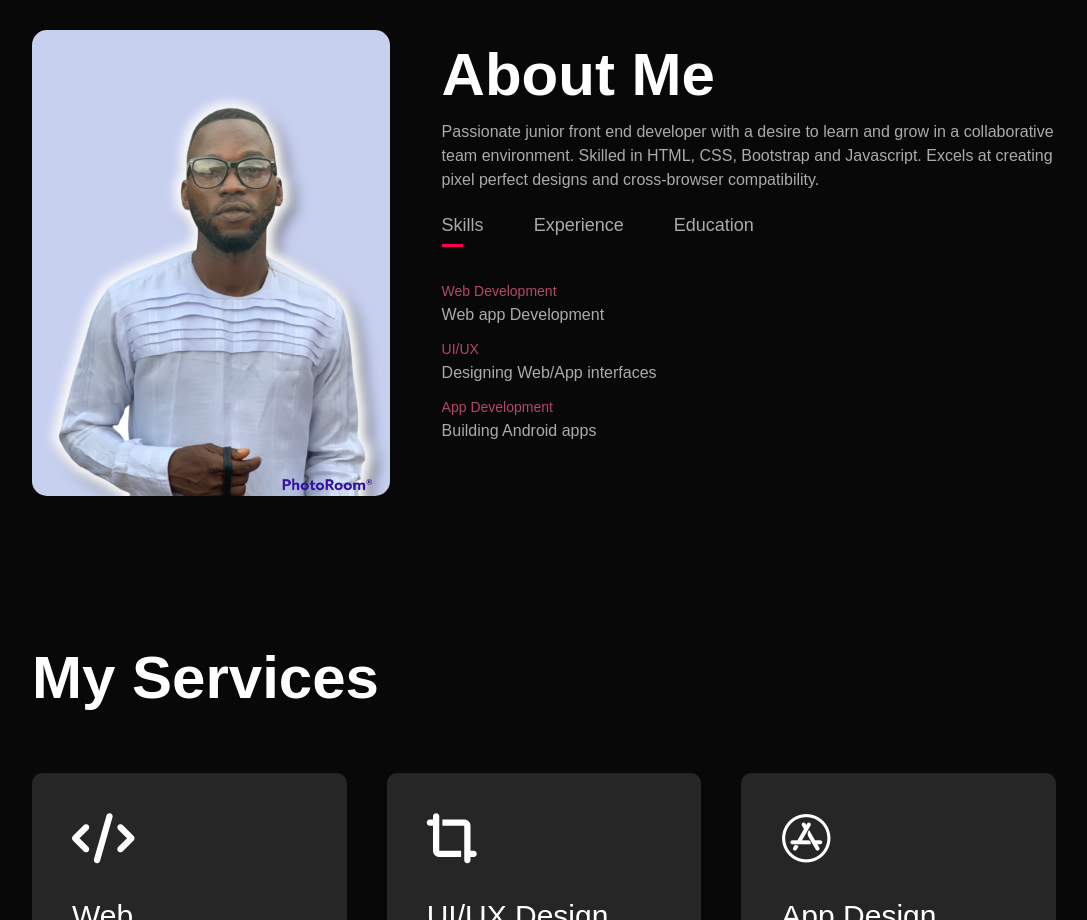
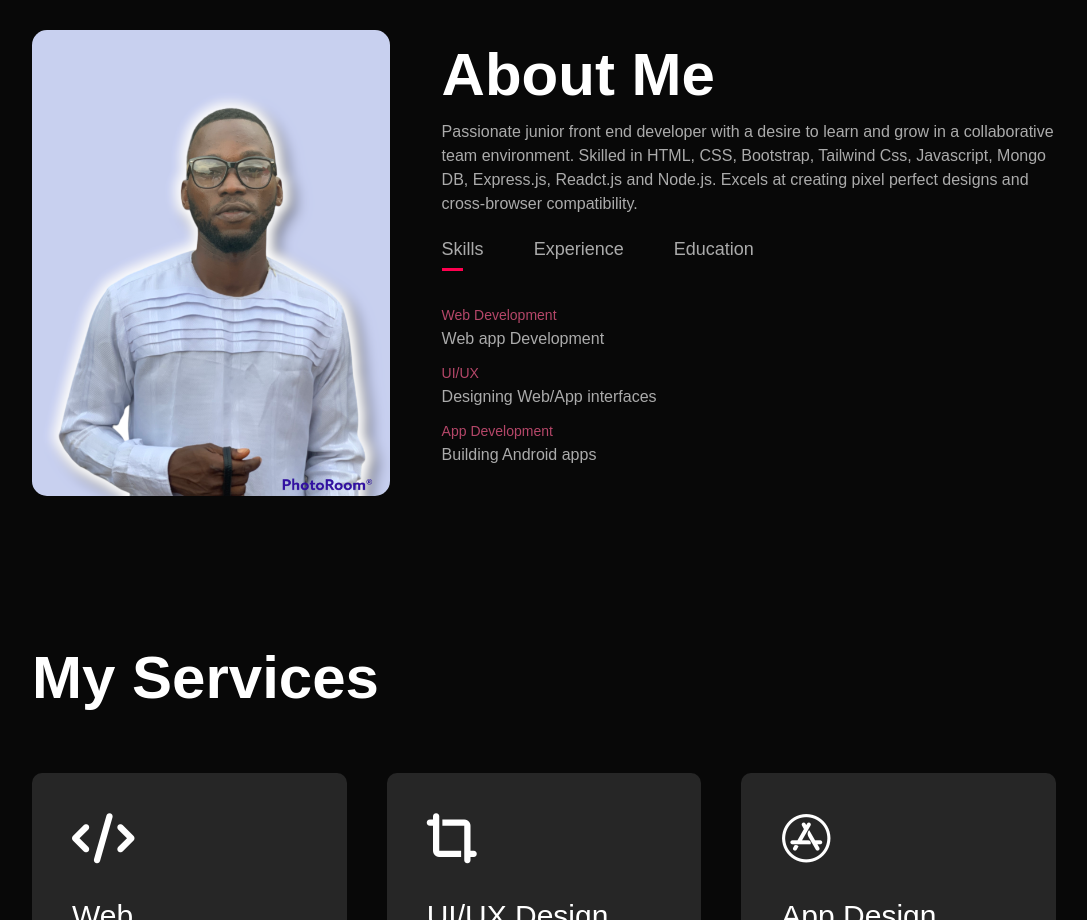
Before and after one commit to jimohsegun1/portfolio, a plain HTML site: page index.html in a window 1280 px wide. Shown: the part 860-1780 px from the top of the page, without its empty margins (96-1183 px from the left). Drawn offline with Linux system fonts and the light colour scheme.

Commit message:
Update index.html
Added, learnt stack, React, MERN stack e.t.c

```diff
--- a/index.html
+++ b/index.html
@@ -38,7 +38,7 @@
                 </div>
                 <div class="about-col-2">
                     <h1 class="sub-title" >About Me</h1>
-                    <p>Passionate junior front end developer with a desire to learn and grow in a collaborative team environment. Skilled in HTML, CSS, Bootstrap and Javascript. Excels at creating pixel perfect designs and cross-browser compatibility.</p>
+                    <p>Passionate junior front end developer with a desire to learn and grow in a collaborative team environment. Skilled in HTML, CSS, Bootstrap, Tailwind Css, Javascript, Mongo DB, Express.js, Readct.js and Node.js. Excels at creating pixel perfect designs and cross-browser compatibility.</p>
 
                     <div class="tab-titles">
                         <p class="tab-links active-link" onclick="opentab('skills')">Skills</p>
```
